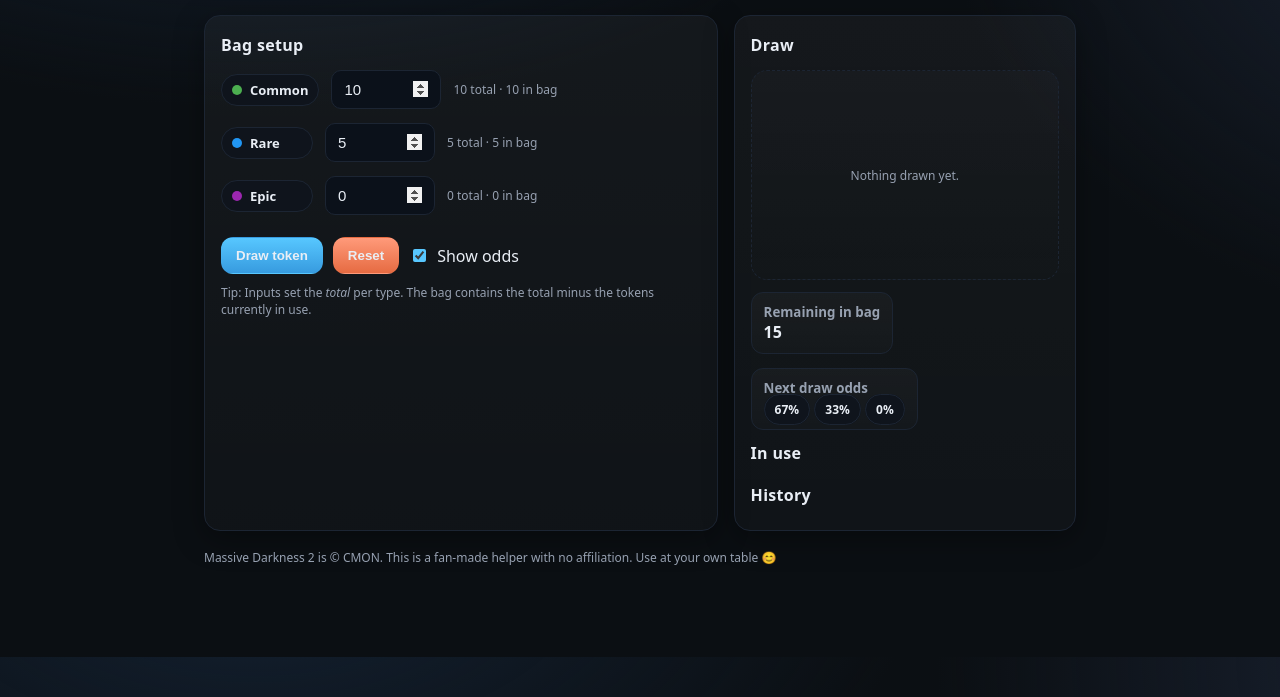
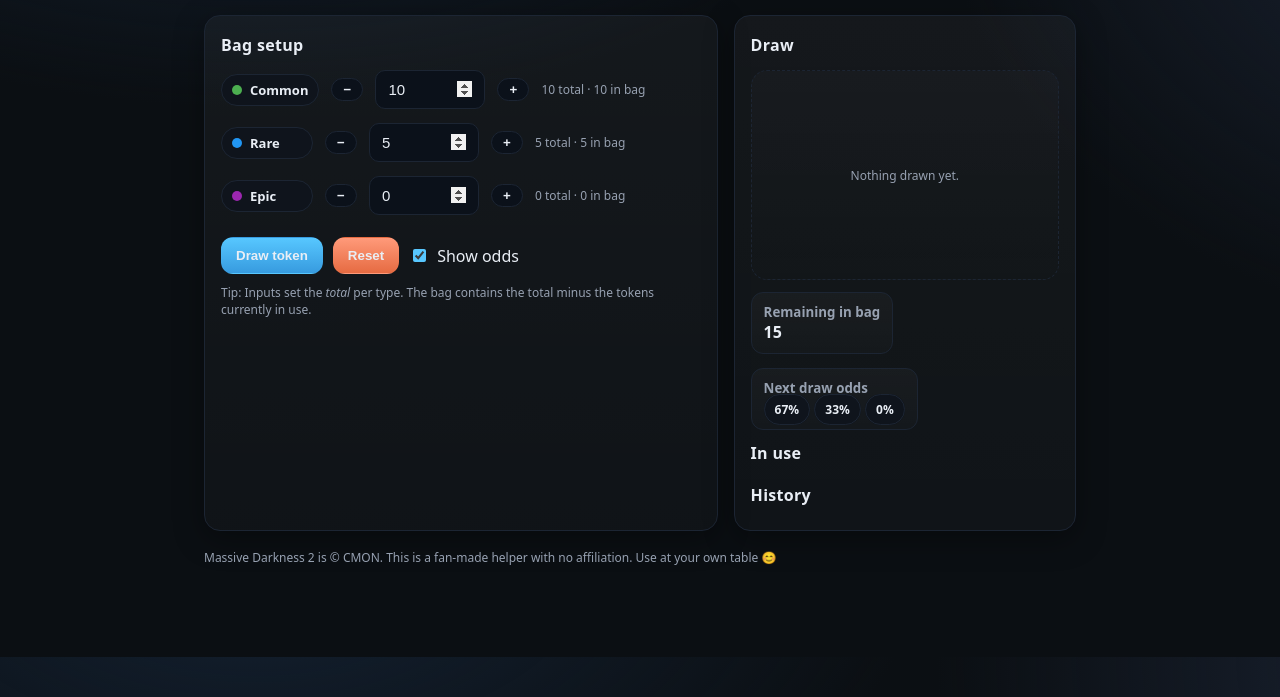
Before and after one commit to hang-on/MD2-treasure-bag, a plain HTML site: page index.html in a window 1280 px wide. Shown: the part 143-840 px from the top of the page. Drawn offline with Linux system fonts and the light colour scheme.

Commit message:
Add stepper controls for adjusting counts and disable history tracking

```diff
--- a/index.html
+++ b/index.html
@@ -85,6 +85,9 @@
 
     .toggle{display:inline-flex;align-items:center;gap:8px;cursor:pointer;user-select:none}
     .toggle input{accent-color:#57c7ff}
+
+    .step{padding:4px 10px;border-radius:999px;font-weight:700;min-width:32px;border:1px solid var(--border);background:#0b111a;line-height:1;}
+    .row .step{flex-shrink:0;}
 
     /* Mobile (iPhone portrait) optimizations */
     @media (max-width: 430px){
@@ -193,7 +196,6 @@
   const state = {
     counts: { common: 0, rare: 0, epic: 0 },    // total per type
     inUse: [],                                  // ['common','rare',...]
-    history: [],                                // draw history
     lastDrawn: null,                            // 'common' | 'rare' | 'epic' | null
     settings: { showOdds: true }
   };
@@ -213,7 +215,6 @@
         const s = JSON.parse(raw);
         if (s && s.counts)          { state.counts   = s.counts;   loaded = true; }
         if (Array.isArray(s.inUse)) { state.inUse    = s.inUse;    loaded = true; }
-        if (Array.isArray(s.history)){ state.history = s.history;  loaded = true; }
         if (s && typeof s.lastDrawn !== 'undefined') {
           state.lastDrawn = s.lastDrawn;
           loaded = true;
@@ -317,7 +318,6 @@
     }
 
     state.inUse.push(pick);
-    state.history.push(pick);
     state.lastDrawn = pick;
 
     showToken(pick);
@@ -328,7 +328,6 @@
   function reset() {
     state.counts    = { common: 10, rare: 5, epic: 0 };
     state.inUse     = [];
-    state.history   = [];
     state.lastDrawn = null;
 
     drawArea.innerHTML = '<div class="hint">Nothing drawn yet.</div>';
@@ -342,6 +341,40 @@
     // lastDrawn remains as the last token that was drawn (visual freeze of last draw)
     render();
     save();
+  }
+
+  function adjustCount(kind, delta) {
+    const min = inUseCount(kind);
+    let next = state.counts[kind] + delta;
+    if (next < min) next = min;
+    if (next < 0) next = 0;
+    state.counts[kind] = next;
+    render();
+    save();
+  }
+
+  function setupSteppers() {
+    ['common', 'rare', 'epic'].forEach((kind) => {
+      const input = inputs[kind];
+      if (!input) return;
+      const row = input.parentElement; // .row
+      const dec = document.createElement('button');
+      dec.type = 'button';
+      dec.className = 'step';
+      dec.textContent = '−';
+      dec.title = 'Decrease ' + kind;
+      dec.addEventListener('click', () => adjustCount(kind, -1));
+
+      const inc = document.createElement('button');
+      inc.type = 'button';
+      inc.className = 'step';
+      inc.textContent = '+';
+      inc.title = 'Increase ' + kind;
+      inc.addEventListener('click', () => adjustCount(kind, +1));
+
+      row.insertBefore(dec, input);
+      row.insertBefore(inc, input.nextSibling);
+    });
   }
 
   function render() {
@@ -393,16 +426,8 @@
       inUseTray.appendChild(chip);
     });
 
-    // history, newest first
-    historyEl.innerHTML = '';
-    for (let i = state.history.length - 1; i >= 0; i--) {
-      const kind = state.history[i];
-      const pill = document.createElement('span');
-      pill.className = 'pill';
-      pill.innerHTML =
-        `<span class="dot ${kind}"></span> ${kind.charAt(0).toUpperCase() + kind.slice(1)}`;
-      historyEl.appendChild(pill);
-    }
+    // history section disabled: ensure it stays empty
+    if (historyEl) historyEl.innerHTML = '';
   }
 
   // wiring
@@ -418,12 +443,13 @@
     save();
   });
 
+  setupSteppers();
+
   // init — load previous session if available, otherwise defaults
   const loaded = load();
   if (!loaded) {
     state.counts    = { common: 10, rare: 5, epic: 0 };
     state.inUse     = [];
-    state.history   = [];
     state.lastDrawn = null;
   }
 
@@ -441,7 +467,7 @@
     const deepClone = (o) => JSON.parse(JSON.stringify(o));
     const prev = deepClone(state);
     try {
-      // Test 1: reset sets defaults and clears inUse/history
+      // Test 1: reset sets defaults and clears inUse
       reset();
       console.assert(
         state.counts.common === 10 &&
@@ -450,8 +476,8 @@
         'Reset did not set 10/5/0'
       );
       console.assert(
-        state.inUse.length === 0 && state.history.length === 0,
-        'Reset did not clear inUse/history'
+        state.inUse.length === 0,
+        'Reset did not clear inUse'
       );
 
       // Test 2: draw moves a token to inUse and reduces remaining, and sets lastDrawn
@@ -494,6 +520,13 @@
       state.inUse  = [];
       render();
       console.assert(drawBtn.disabled === true, 'Draw button should be disabled when bag empty');
+
+      // Test 7: stepper minus does not go below in-use count
+      state.counts = { common: 5, rare: 0, epic: 0 };
+      state.inUse  = ['common','common'];
+      render();
+      adjustCount('common', -10);
+      console.assert(state.counts.common >= 2, 'Stepper allowed count below in-use');
     } catch (e) {
       console.error('Self-tests failed:', e);
     } finally {
```
